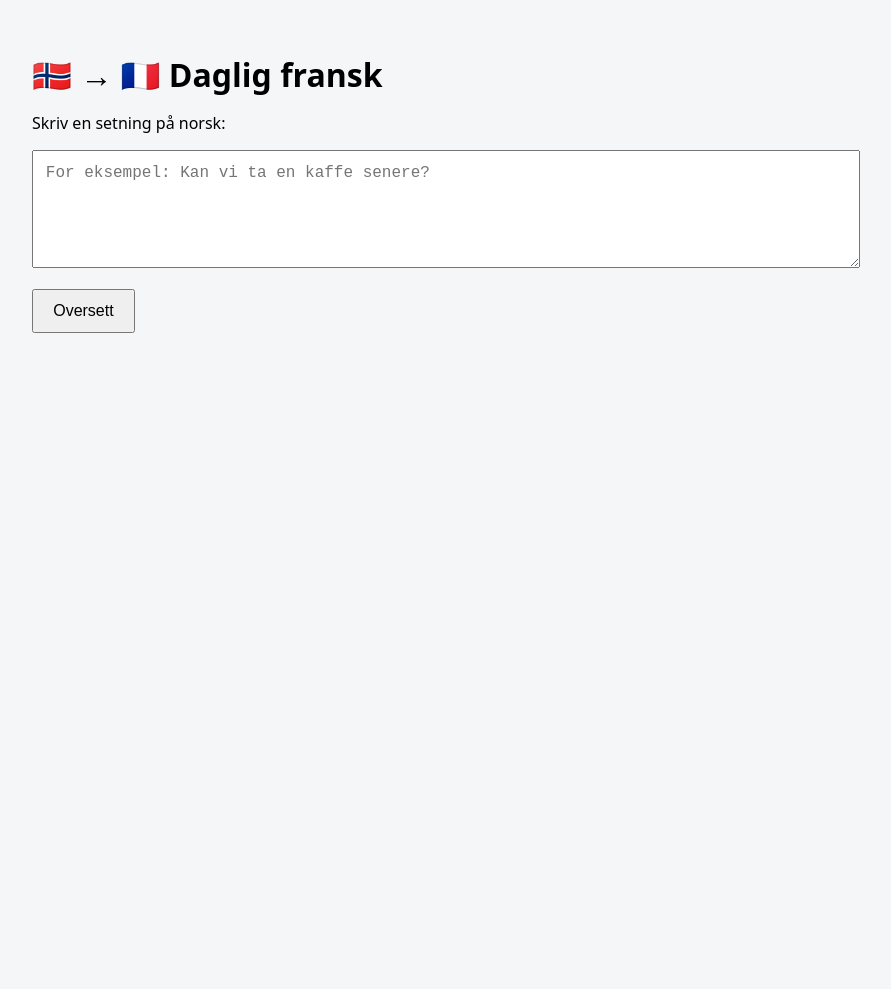
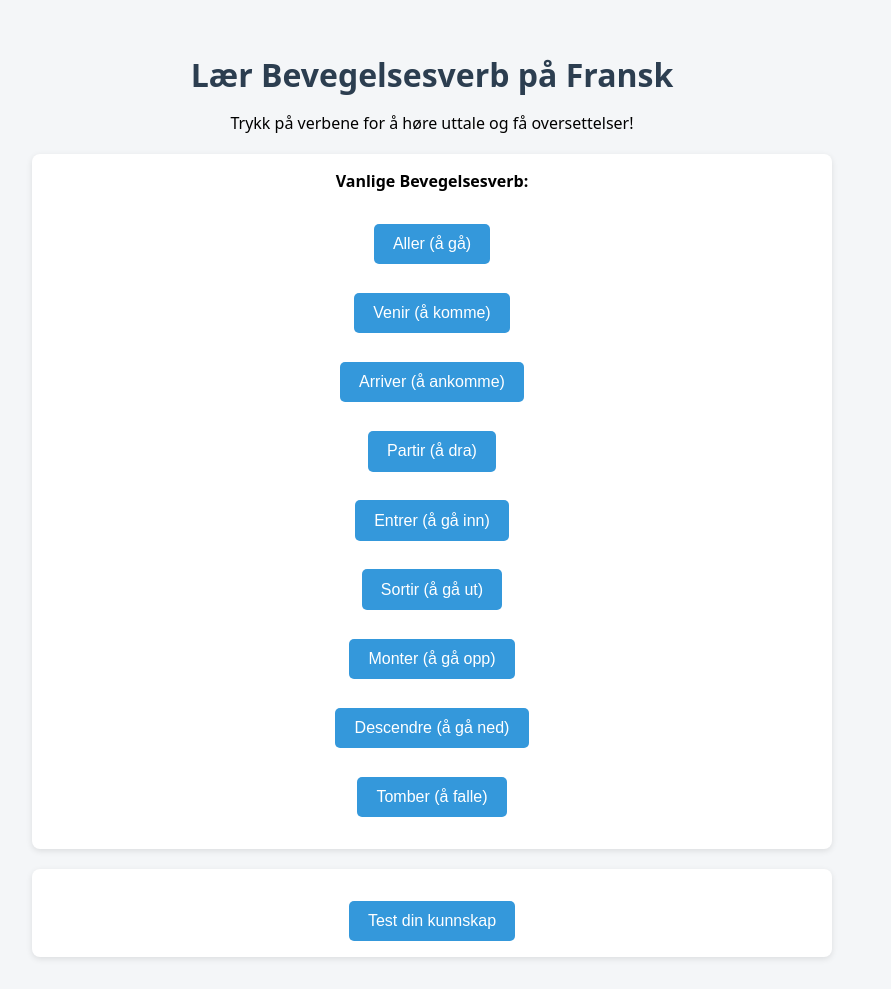
Before and after one commit to jensstoltenbergerdigg/Franskhjelp, a plain HTML site: page index.html in a window 1280 px wide. Shown: the whole page, without its empty margins (208-1099 px from the left). Before the commit the page ends 800 px from the top, so only its background shows below. Drawn offline with Linux system fonts and the light colour scheme.

Commit message:
Update index.html

```diff
--- a/index.html
+++ b/index.html
@@ -2,7 +2,7 @@
 <html lang="no">
 <head>
 <meta charset="UTF-8">
-<title>Norsk → Fransk (dagligtale)</title>
+<title>Lær Bevegelsesverb på Fransk</title>
 <style>
     body {
         font-family: system-ui, sans-serif;
@@ -10,21 +10,11 @@
         padding: 2rem;
         max-width: 800px;
         margin: auto;
+        text-align: center;
     }
     h1 {
-        margin-bottom: 0.5rem;
-    }
-    textarea {
-        width: 100%;
-        height: 90px;
-        padding: 0.8rem;
-        font-size: 1rem;
-    }
-    button {
-        margin-top: 1rem;
-        padding: 0.7rem 1.2rem;
-        font-size: 1rem;
-        cursor: pointer;
+        margin-bottom: 1rem;
+        color: #2c3e50;
     }
     .card {
         background: white;
@@ -33,109 +23,108 @@
         border-radius: 8px;
         box-shadow: 0 2px 6px rgba(0,0,0,0.1);
     }
+    button {
+        margin-top: 1rem;
+        padding: 0.7rem 1.2rem;
+        font-size: 1rem;
+        cursor: pointer;
+        background-color: #3498db;
+        color: white;
+        border: none;
+        border-radius: 5px;
+    }
+    button:hover {
+        background-color: #2980b9;
+    }
+    .verb-list {
+        list-style-type: none;
+        padding: 0;
+    }
+    .verb-list li {
+        margin-bottom: 0.8rem;
+    }
     .label {
         font-weight: bold;
-        margin-bottom: 0.3rem;
     }
-    ul {
-        margin-top: 0.5rem;
+    #feedback {
+        margin-top: 1rem;
+        font-size: 1.2rem;
     }
 </style>
 </head>
 <body>
 
-<h1>🇳🇴 → 🇫🇷 Daglig fransk</h1>
-<p>Skriv en setning på norsk:</p>
+<h1>Lær Bevegelsesverb på Fransk</h1>
+<p>Trykk på verbene for å høre uttale og få oversettelser!</p>
 
-<textarea id="norwegianInput" placeholder="For eksempel: Kan vi ta en kaffe senere?"></textarea>
-<br>
-<button onclick="translate()">Oversett</button>
-
-<div id="result" style="display:none;">
-    <div class="card">
-        <div class="label">Fransk (dagligtale):</div>
-        <div id="frenchText"></div>
-        <button onclick="speak()">🔊 Hør uttale</button>
-    </div>
-
-    <div class="card">
-        <div class="label">Uttale (omtrentlig):</div>
-        <div id="pronunciation"></div>
-    </div>
-
-    <div class="card">
-        <div class="label">Forslag til relaterte setninger:</div>
-        <ul id="suggestions"></ul>
-    </div>
+<div class="card">
+    <div class="label">Vanlige Bevegelsesverb:</div>
+    <ul class="verb-list">
+        <li><button onclick="playVerb('aller', 'å gå')">Aller (å gå)</button></li>
+        <li><button onclick="playVerb('venir', 'å komme')">Venir (å komme)</button></li>
+        <li><button onclick="playVerb('arriver', 'å ankomme')">Arriver (å ankomme)</button></li>
+        <li><button onclick="playVerb('partir', 'å dra')">Partir (å dra)</button></li>
+        <li><button onclick="playVerb('entrer', 'å gå inn')">Entrer (å gå inn)</button></li>
+        <li><button onclick="playVerb('sortir', 'å gå ut')">Sortir (å gå ut)</button></li>
+        <li><button onclick="playVerb('monter', 'å gå opp')">Monter (å gå opp)</button></li>
+        <li><button onclick="playVerb('descendre', 'å gå ned')">Descendre (å gå ned)</button></li>
+        <li><button onclick="playVerb('tomber', 'å falle')">Tomber (å falle)</button></li>
+    </ul>
 </div>
 
+<div id="feedback"></div>
+
 <script>
-async function translate() {
-    const text = document.getElementById("norwegianInput").value;
-    if (!text.trim()) return;
+// Funksjon for å spille av uttale på fransk ved hjelp av Web Speech API
+function playVerb(frenchVerb, norwegianTranslation) {
+    const utterance = new SpeechSynthesisUtterance(frenchVerb);
+    utterance.lang = 'fr-FR';
+    speechSynthesis.speak(utterance);
 
-    const response = await fetch("https://libretranslate.de/translate", {
-        method: "POST",
-        headers: { "Content-Type": "application/json" },
-        body: JSON.stringify({
-            q: text,
-            source: "no",
-            target: "fr",
-            format: "text"
-        })
-    });
-
-    const data = await response.json();
-    const french = makeColloquial(data.translatedText);
-
-    document.getElementById("frenchText").innerText = french;
-    document.getElementById("pronunciation").innerText = phoneticHint(french);
-    generateSuggestions(french);
-
-    document.getElementById("result").style.display = "block";
+    document.getElementById("feedback").innerHTML = `
+        <div class="card">
+            <div><strong>Fransk Verb:</strong> ${frenchVerb}</div>
+            <div><strong>Oversettelse:</strong> ${norwegianTranslation}</div>
+            <button onclick="speakAgain('${frenchVerb}')">Hør uttalen igjen</button>
+        </div>
+    `;
 }
 
-function makeColloquial(text) {
-    return text
-        .replace("ne ", "")
-        .replace("pas ", "")
-        .replace("Nous", "On");
-}
-
-function speak() {
-    const text = document.getElementById("frenchText").innerText;
-    const utterance = new SpeechSynthesisUtterance(text);
-    utterance.lang = "fr-FR";
+// Funksjon for å spille av uttalen igjen
+function speakAgain(frenchVerb) {
+    const utterance = new SpeechSynthesisUtterance(frenchVerb);
+    utterance.lang = 'fr-FR';
     speechSynthesis.speak(utterance);
 }
 
-function phoneticHint(text) {
-    return text
-        .toLowerCase()
-        .replace(/e\b/g, "")
-        .replace("je ", "zhe ")
-        .replace("j'", "zh'")
-        .replace("on", "åŋ");
-}
-
-function generateSuggestions(french) {
-    const list = document.getElementById("suggestions");
-    list.innerHTML = "";
-
-    const suggestions = [
-        french + " maintenant ?",
-        "Ça te va si on fait ça plus tard ?",
-        "On en parle après ?",
-        "T’es dispo un peu plus tard ?"
+// Enkel quiz for å teste forståelsen
+function testVerb() {
+    const verbQuestions = [
+        { verb: 'aller', translation: 'å gå' },
+        { verb: 'venir', translation: 'å komme' },
+        { verb: 'arriver', translation: 'å ankomme' },
+        { verb: 'partir', translation: 'å dra' },
+        { verb: 'entrer', translation: 'å gå inn' },
+        { verb: 'sortir', translation: 'å gå ut' },
+        { verb: 'monter', translation: 'å gå opp' },
+        { verb: 'descendre', translation: 'å gå ned' },
+        { verb: 'tomber', translation: 'å falle' }
     ];
 
-    suggestions.forEach(s => {
-        const li = document.createElement("li");
-        li.textContent = s;
-        list.appendChild(li);
-    });
+    const randomQuestion = verbQuestions[Math.floor(Math.random() * verbQuestions.length)];
+    const userAnswer = prompt(`Hva er oversettelsen av "${randomQuestion.verb}" på norsk?`);
+
+    if (userAnswer.toLowerCase() === randomQuestion.translation.toLowerCase()) {
+        alert("Riktig!");
+    } else {
+        alert(`Feil! Riktig svar er: ${randomQuestion.translation}`);
+    }
 }
 </script>
 
+<div class="card">
+    <button onclick="testVerb()">Test din kunnskap</button>
+</div>
+
 </body>
 </html>
```
